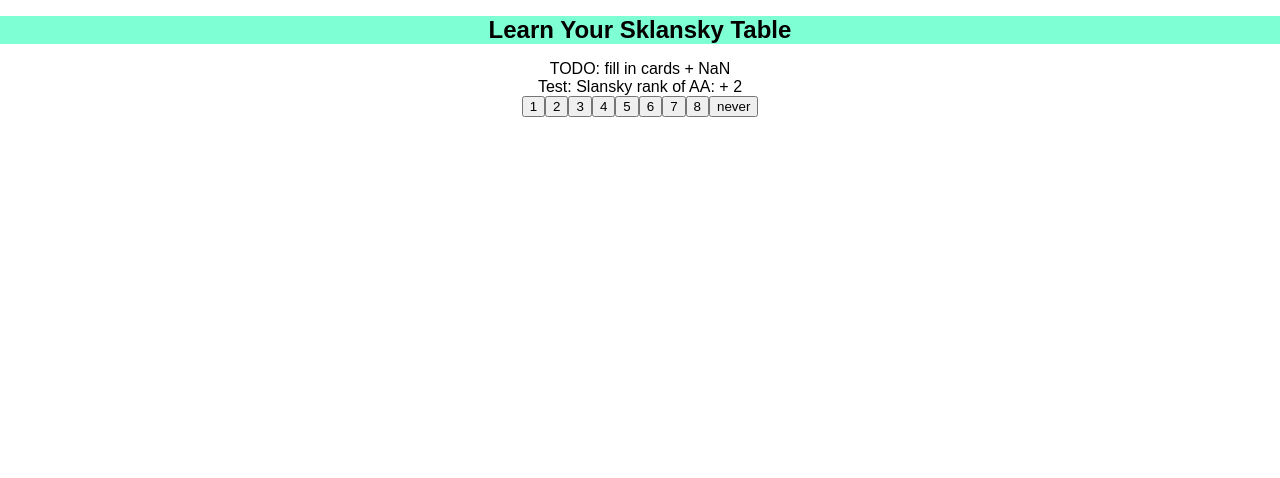
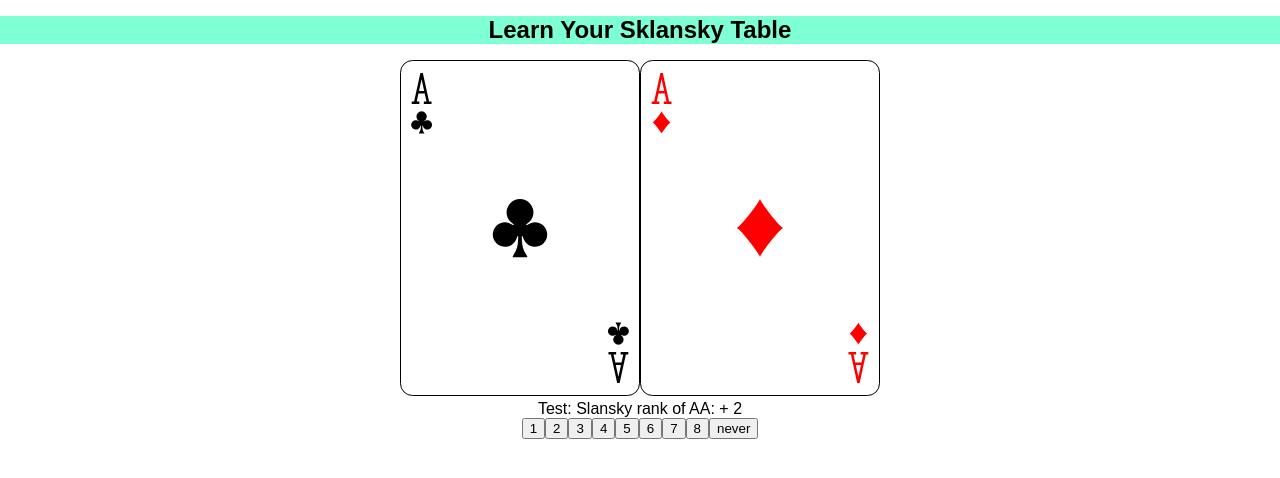
Before and after one commit to tshprecher/sklansky, a React (Create React App) app: page / in a window 1280 px wide. Shown: the top 478 px of the page. Built offline with nearby package versions, Linux system fonts and the light colour scheme.

Commit message:
be able to show any starting hand

```diff
--- a/src/App.tsx
+++ b/src/App.tsx
@@ -46,7 +46,7 @@
             [Suit.Spades, "S"],
         ]);
 
-        return strVal[this.value] + strSuit[this.suit];
+        return `${strVal.get(this.value)}${strSuit.get(this.suit)}`;
     }
 }
 
@@ -228,6 +228,11 @@
 }
 
 class App extends React.Component {
+    constructor(props: any) {
+        super(props)
+        this.state = {}
+    }
+
     private handleClick(val: number) {
         console.log(val)
     }
@@ -239,7 +244,8 @@
                     <h1 className="App-title">Learn Your Sklansky Table</h1>
                 </header>
                 <div>
-                    TODO: fill in cards + {new Card(Value.Ace, Suit.Clubs).toString()}
+                    <img src={`/svgs/${new Card(Value.Ace, Suit.Clubs).toString()}.svg`} />
+                    <img src={`/svgs/${new Card(Value.Ace, Suit.Diamonds).toString()}.svg`} />
                 </div>
                 <div>
                     Test: Slansky rank of AA: + {getSklanskyValue(new StartingHand(Value.Ace, Value.King, false))}
```
